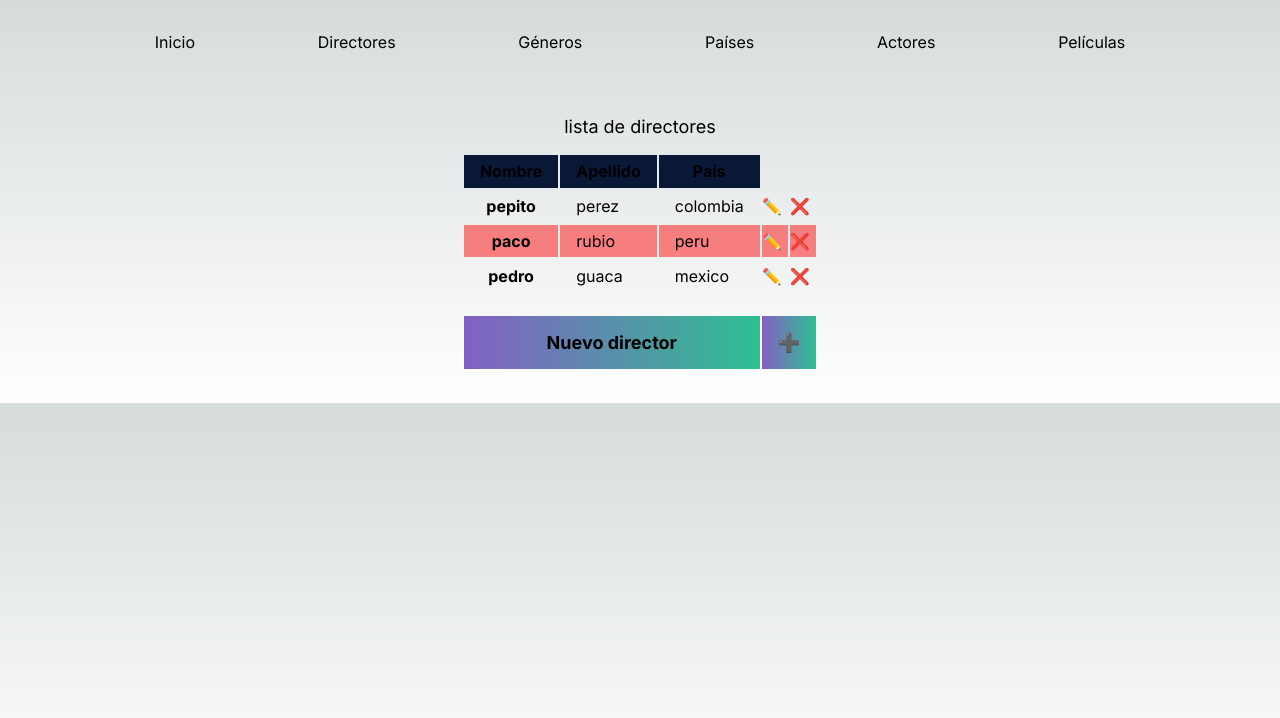
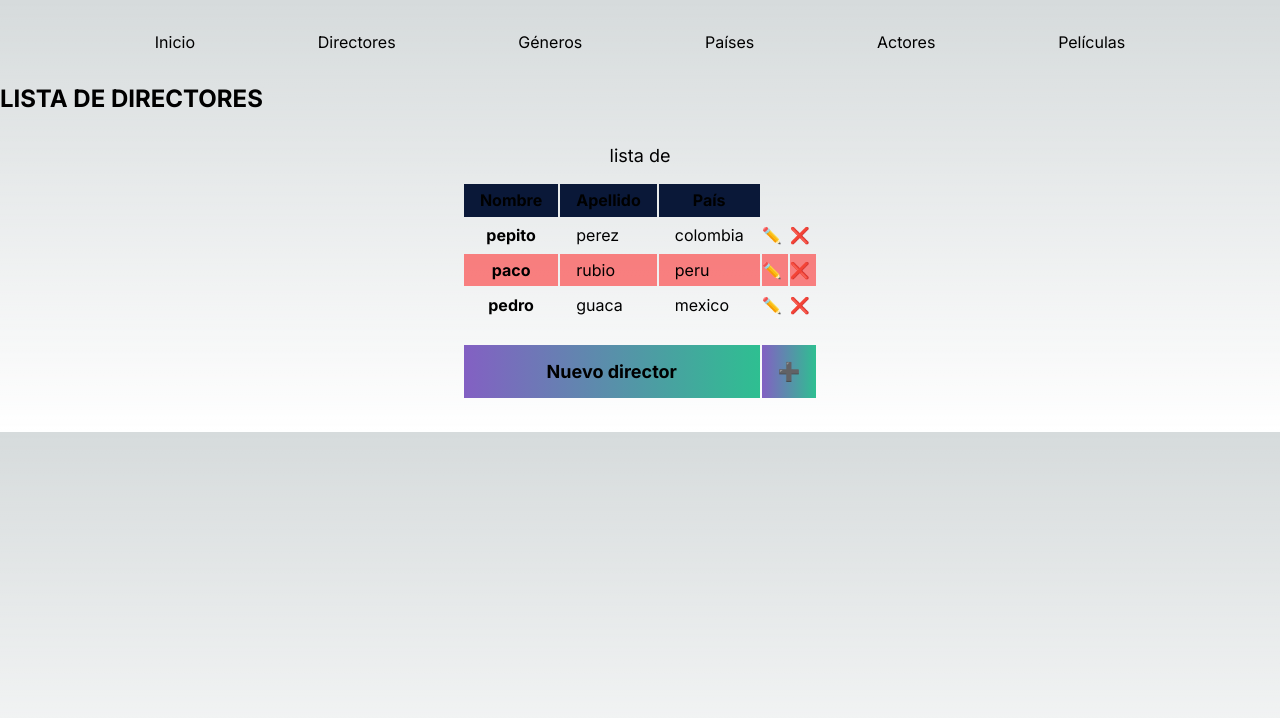
Before and after one commit to Adsuarez/frontend-series-animadas, a Next.js app: page /directores in a window 1280 px wide. Shown: the top 718 px of the page. Built offline with nearby package versions, Linux system fonts and the light colour scheme.

Commit message:
remove title prop

```diff
--- a/src/app/directores/page.js
+++ b/src/app/directores/page.js
@@ -1,5 +1,10 @@
 import Table from "@/components/Table";
 
 export default function directors() {
-  return <Table title={"directores"} />;
+  return (
+    <article>
+      <h1>LISTA DE DIRECTORES</h1>
+      <Table />
+    </article>
+  );
 }
```
